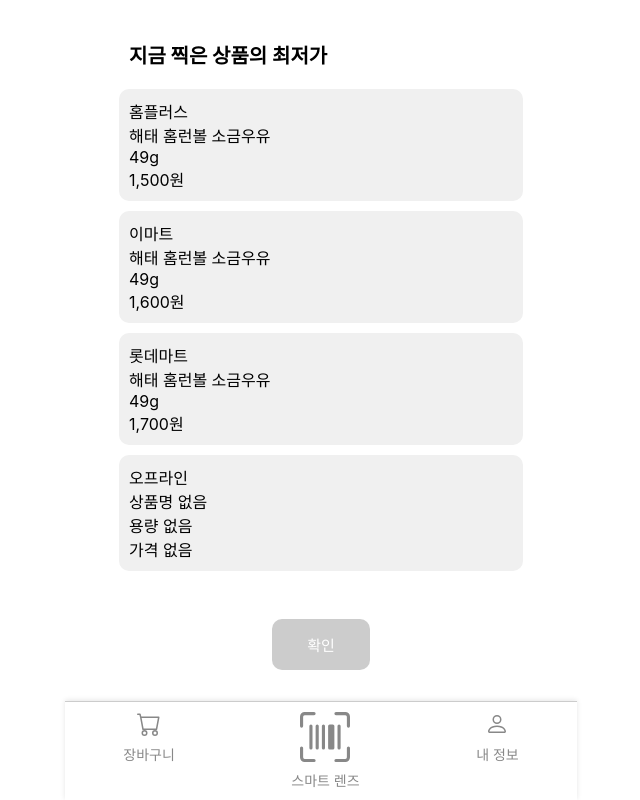
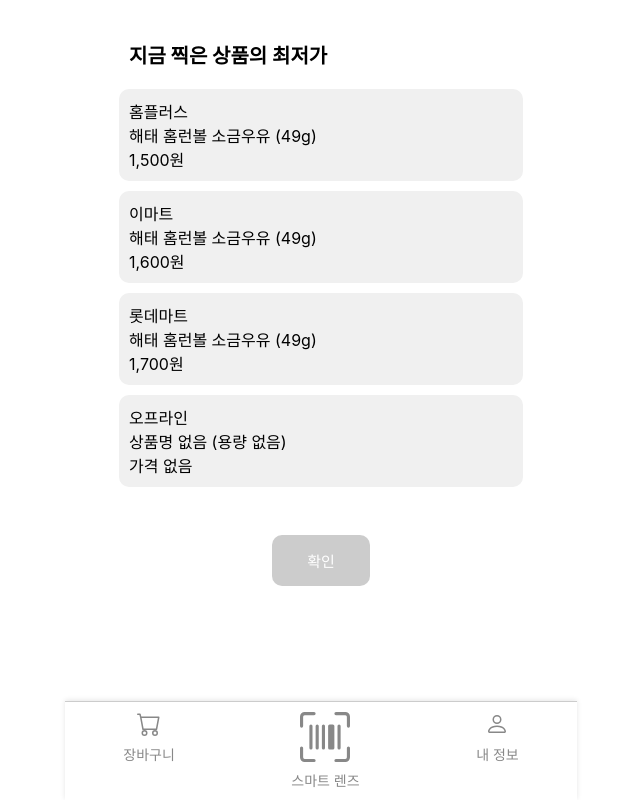
Before and after one commit to KMS-SmartCart/SmartCart-frontend, a React (Create React App) app: page /Lowest in a window 1280 px wide. Shown: the whole page, without its empty margins (319-959 px from the left). Built offline with nearby package versions, Linux system fonts and the light colour scheme.

Commit message:
[#10] Feat: 상품명과 용량을 결합해서 하나의 상품명으로 LowestItemPage에 보여줌

```diff
--- a/src/pages/Etc/LowestItemPage.jsx
+++ b/src/pages/Etc/LowestItemPage.jsx
@@ -109,22 +109,32 @@
   }
 `;
 
-//gpt 연결 후 상태 변경 해야 함
 const options = [
-  { id: 1, name: '홈플러스', product: '해태 홈런볼 소금우유', capacity:'49g', price: '1,500원' },
-  { id: 2, name: '이마트', product: '해태 홈런볼 소금우유', capacity:'49g', price: '1,600원' },
-  { id: 3, name: '롯데마트', product: '해태 홈런볼 소금우유', capacity:'49g', price: '1,700원' }
+  { id: 1, name: '홈플러스', product: '해태 홈런볼 소금우유', capacity: '49g', price: '1,500원' },
+  { id: 2, name: '이마트', product: '해태 홈런볼 소금우유', capacity: '49g', price: '1,600원' },
+  { id: 3, name: '롯데마트', product: '해태 홈런볼 소금우유', capacity: '49g', price: '1,700원' }
 ];
 
 const LowestItemPage = () => {
   const location = useLocation(); // useLocation 훅으로 상태 가져오기
   const { productName, price, capacity } = location.state || {}; // 전달된 상태
 
+  // 기존 옵션에 product와 capacity를 결합한 새로운 배열 생성
+  const updatedOptions = options.map(option => ({
+    ...option,
+    product: `${option.product} (${option.capacity})` // 상품명과 용량 결합
+  }));
+
   // 새로운 옵션 추가
-  const updatedOptions = [
-    ...options,
-    { id: 4, name: '오프라인', product: productName || '상품명 없음', capacity: capacity || '용량 없음', price: price || '가격 없음' }
-  ];
+  const newOption = {
+    id: 4,
+    name: '오프라인',
+    product: `${productName || '상품명 없음'} (${capacity || '용량 없음'})`, // 상품명과 용량 결합
+    price: price || '가격 없음'
+  };
+
+  // 업데이트된 옵션에 새로운 옵션 추가
+  const updatedOptionsWithNew = [...updatedOptions, newOption];
 
   const [selectedOption, setSelectedOption] = useState(null);
   const [isModalOpen, setIsModalOpen] = useState(false); // 모달 상태 추가
@@ -147,15 +157,14 @@
     <>
       <Container>
         <Title>지금 찍은 상품의 최저가</Title>
-        {updatedOptions.map(option => (
+        {updatedOptionsWithNew.map(option => (
           <Option
             key={option.id}
             selected={selectedOption === option.id}
             onClick={() => handleOptionClick(option.id)}
           >
             <div>{option.name}</div>
-            <div>{option.product}</div>
-            <div>{option.capacity}</div>
+            <div>{option.product}</div> {/* 결합된 상품명과 용량 */}
             <div>{option.price}</div>
           </Option>
         ))}
```
